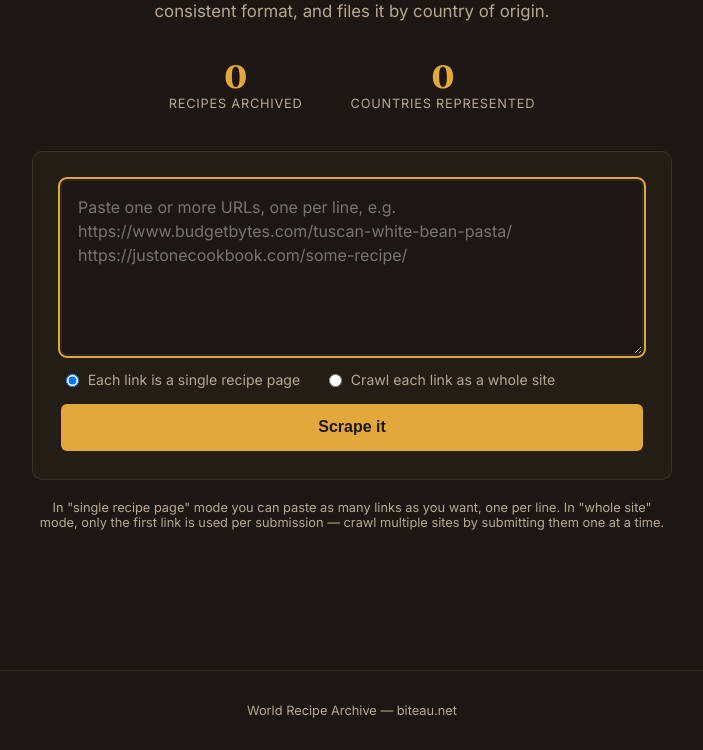
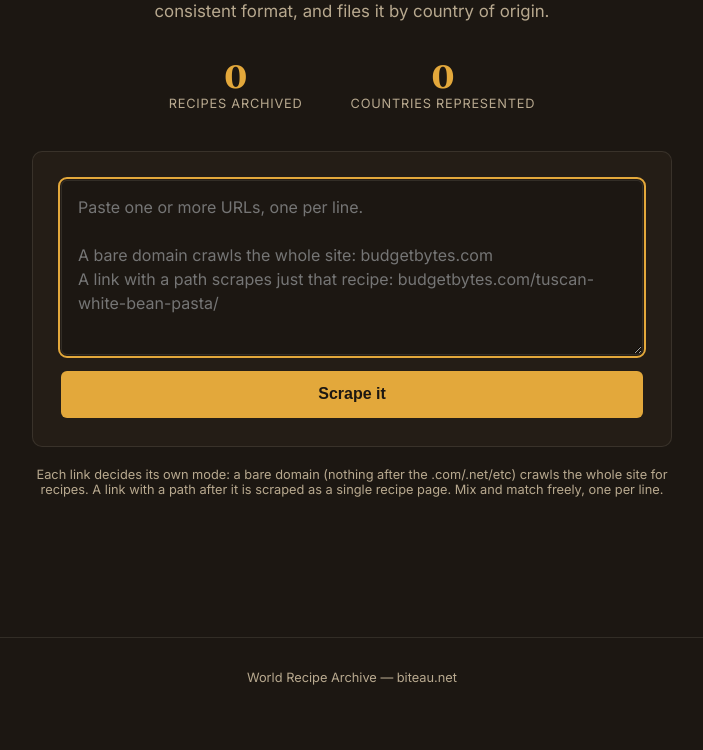
Before and after one commit to vbiteau/recipe-archive, a Flask app: page / in a window 1280 px wide. Shown: the part 298-1048 px from the top of the page, without its empty margins (288-991 px from the left). After the commit the page ends 983 px from the top, so only its background shows below. Run offline with Flask 3, Linux system fonts and the light colour scheme.

Commit message:
Update index.html

```diff
--- a/templates/index.html
+++ b/templates/index.html
@@ -18,29 +18,18 @@
     <textarea
       name="url"
       rows="6"
-      placeholder="Paste one or more URLs, one per line, e.g.&#10;https://www.budgetbytes.com/tuscan-white-bean-pasta/&#10;https://justonecookbook.com/some-recipe/"
+      placeholder="Paste one or more URLs, one per line.&#10;&#10;A bare domain crawls the whole site: budgetbytes.com&#10;A link with a path scrapes just that recipe: budgetbytes.com/tuscan-white-bean-pasta/"
       required
       autofocus
     ></textarea>
-
-    <div class="mode-toggle">
-      <label>
-        <input type="radio" name="mode" value="single" checked>
-        Each link is a single recipe page
-      </label>
-      <label>
-        <input type="radio" name="mode" value="site">
-        Crawl each link as a whole site
-      </label>
-    </div>
 
     <button type="submit">Scrape it</button>
   </form>
 
   <p class="hero-note">
-    In "single recipe page" mode you can paste as many links as you want, one per line.
-    In "whole site" mode, only the first link is used per submission — crawl multiple
-    sites by submitting them one at a time.
+    Each link decides its own mode: a bare domain (nothing after the .com/.net/etc)
+    crawls the whole site for recipes. A link with a path after it is scraped as a
+    single recipe page. Mix and match freely, one per line.
   </p>
 </section>
 {% endblock %}
```
